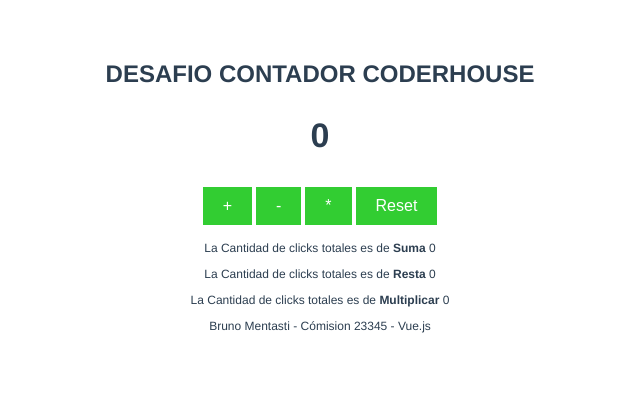
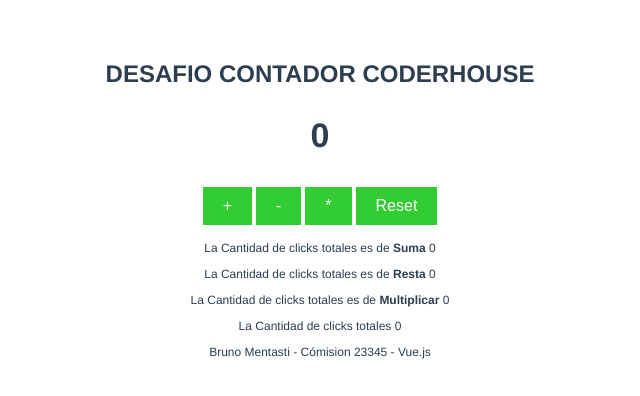
Before and after one commit to bmentasti/desafio-bruno-mentasti-contador, a Vue app: page / in a window 1280 px wide. Shown: the top 396 px of the page, without its empty margins (320-960 px from the left). Built offline with nearby package versions, Linux system fonts and the light colour scheme.

Commit message:
sumatoria de todos los clicks

```diff
--- a/src/components/Contador.vue
+++ b/src/components/Contador.vue
@@ -10,6 +10,7 @@
     <p>La Cantidad de clicks totales es de <b>Suma</b> {{ sumar }}</p>
     <p>La Cantidad de clicks totales es de <b>Resta</b> {{ restar }}</p>
     <p>La Cantidad de clicks totales es de <b>Multiplicar</b> {{ multiplicar }}</p>
+    <p>La Cantidad de clicks totales {{ sumar+restar+multiplicar }}</p>
     <p><a href="https://www.linkedin.com/in/brunomentasti/">Bruno Mentasti</a> - Cómision 23345 - Vue.js </p>
   </div>
 </template>
```
